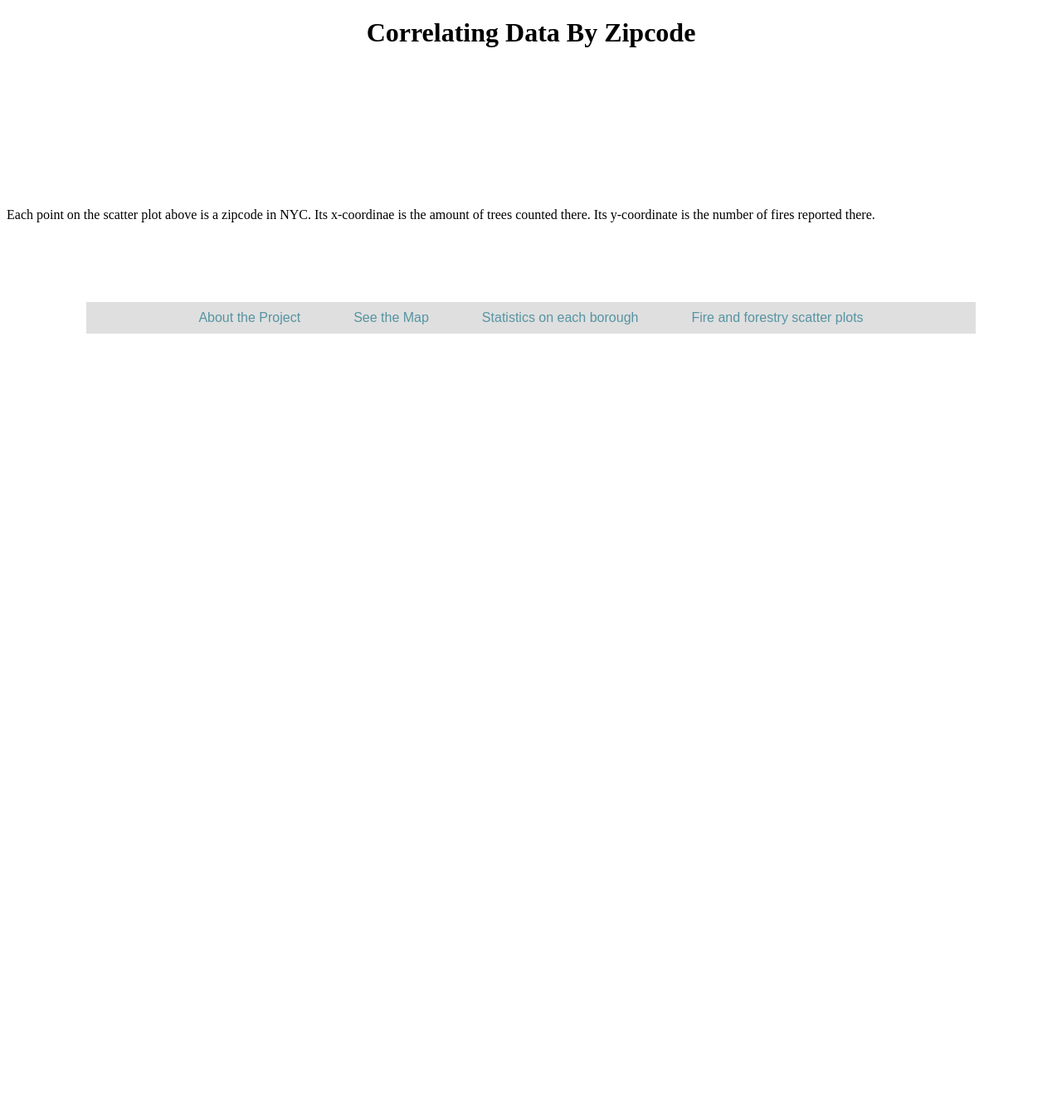
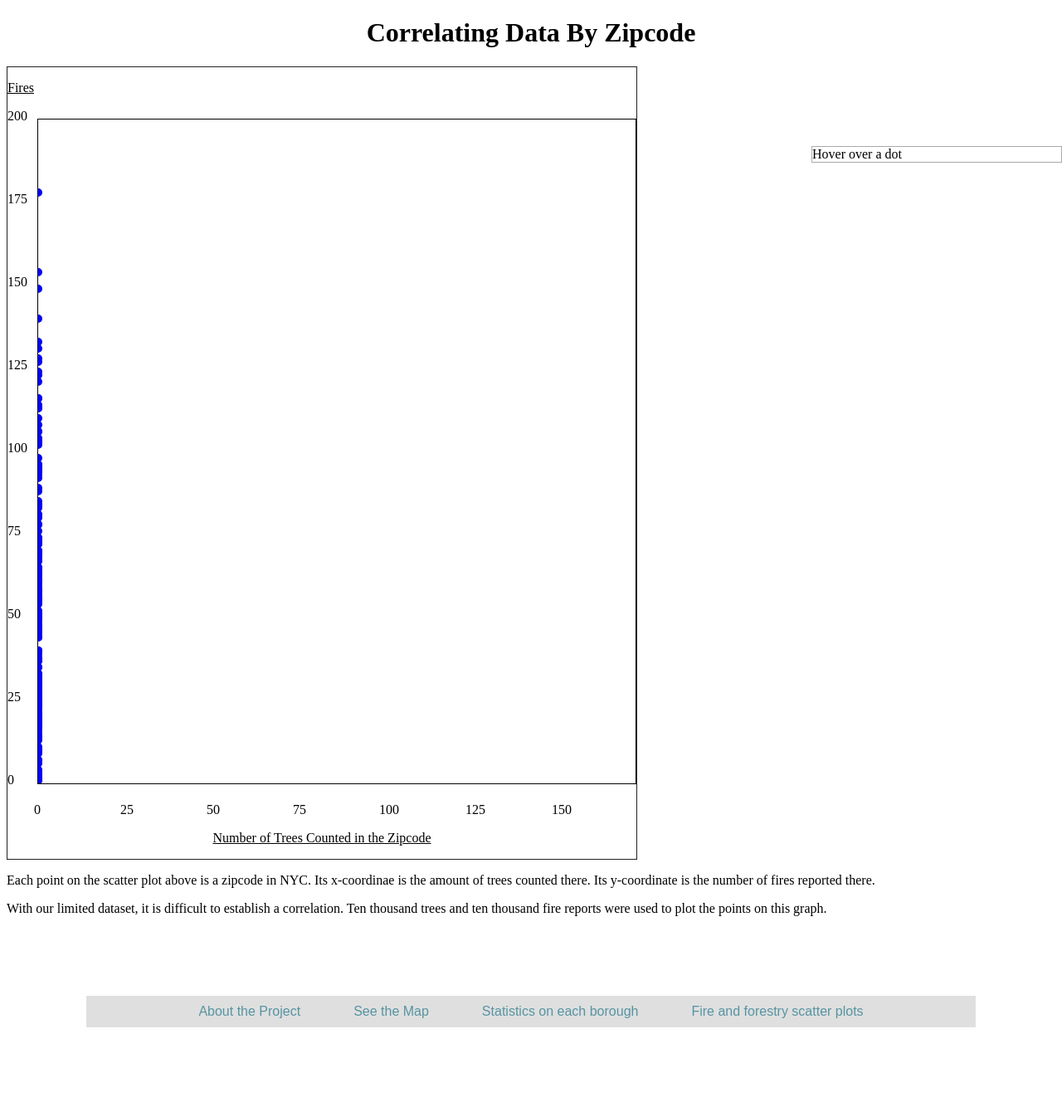
Before and after one commit to connielei-stuy/Marshmalians, a Flask app: page /charts/plot.html in a window 1280 px wide. Shown: the whole page at 83% size. Before the commit the page ends 402 px from the top, so only its background shows below. Run offline with Flask 2, Linux system fonts and the light colour scheme; parts of the project's set-up code (start-up, migrations or seed data) failed here and were passed over; some libraries are stand-ins or nearby versions.

Commit message:
created scatter plot

```diff
--- a/app.py
+++ b/app.py
@@ -38,11 +38,15 @@ def jsfile2():
 #Displays scatter plots?
 @app.route('/charts/plot.html')
 def zipcodes():
-    return render_template("zipcodes.html")
+    trees_by_zip = data.count("trees2", "zipcode")
+    fires_by_zip = data.count("fires", "ZIPCODE")
+    return render_template("zipcodes.html", trees=trees_by_zip, fires=fires_by_zip)
 
 if __name__ == "__main__":
     data.load("data/trees_1k_2015.csv", "trees")
-    data.load("data/homeless_shelters.csv", "shelters")
-    data.load("data/rat_sightings_2015.csv", "rats")
+    data.load("data/trees_10k_2015.csv", "trees2")
+    data.load("data/housefires.csv", "fires")
+    #data.load("data/homeless_shelters.csv", "shelters")
+    #data.load("data/rat_sightings_2015.csv", "rats")
     app.debug = True
     app.run()
--- a/static/layout.css
+++ b/static/layout.css
@@ -54,3 +54,14 @@ table.info tr:nth-child(odd) {background-color: #E0CABA;}/*#D4AC90;*/
 .grayBox a:hover {
     text-decoration: underline;
 }
+/* zipcodes.html */
+#zip_svg {
+    border: 1px solid black;
+}
+#tooltip {
+    position: fixed;
+    width: 300px;
+    top: 10em;
+    right: 0px;
+    border: 1px solid #aaa;
+}
--- a/templates/stats.js
+++ b/templates/stats.js
@@ -154,7 +154,7 @@ d3.select("#barChart").selectAll(".bar")
     .text(function (d) {
         return d.key;
     })
-    .transition().duration(2000)
+    .transition().delay(2000).duration(2000)
     .style("width", function(d) {
         return (10 * parseInt(d.value)) + "px";
     });
--- a/templates/zipcodes.html
+++ b/templates/zipcodes.html
@@ -6,13 +6,83 @@
     </head>
     <body>
         <h1 class="centered">Correlating Data By Zipcode</h1>
-        <svg xmlns="http://www.w3.org/2000/svg" id="svg"></svg>
+        <p id="tooltip">Hover over a dot</p>
+        <div style="display: inline-block; border: 1px solid #222;">
+            <p><u>Fires</u></p>
+            <div style="display: inline-block; width: 2em;">
+                <span style="display:block; height:100px;">200</span>
+                <span style="display:block; height:100px;">175</span>
+                <span style="display:block; height:100px;">150</span>
+                <span style="display:block; height:100px;">125</span>
+                <span style="display:block; height:100px;">100</span>
+                <span style="display:block; height:100px;">75</span>
+                <span style="display:block; height:100px;">50</span>
+                <span style="display:block; height:100px;">25</span>
+                <span style="display:block; height:100px;">0</span>
+            </div>
+            <div style="display: inline-block;">
+                <svg xmlns="http://www.w3.org/2000/svg" id="zip_svg" width="720" height="800"></svg>
+            </div>
+            <div style="margin-top: -4em;">
+                <span style="display:inline-block; width:100px; margin-left: 2em;">0</span>
+                <span style="display:inline-block; width:100px;">25</span>
+                <span style="display:inline-block; width:100px;">50</span>
+                <span style="display:inline-block; width:100px;">75</span>
+                <span style="display:inline-block; width:100px;">100</span>
+                <span style="display:inline-block; width:100px;">125</span>
+                <span style="display:inline-block; width:100px;">150</span>
+                <p class="centered"><u>Number of Trees Counted in the Zipcode</u></p>
+            </div>
+        </div>
         <p>Each point on the scatter plot above is a zipcode in NYC. Its x-coordinae is the amount of trees counted there. Its y-coordinate is the number of fires reported there.</p>
+        <p>With our limited dataset, it is difficult to establish a correlation. Ten thousand trees and ten thousand fire reports were used to plot the points on this graph.</p>
         <div class="grayBox centered">
             <a href="/">About the Project</a>
             <a href="/charts/map.html">See the Map</a>
             <a href="/charts/boroughs.html">Statistics on each borough</a>
             <a href="/charts/plot.html">Fire and forestry scatter plots</a>
         </div>
+        <script src="//cdnjs.cloudflare.com/ajax/libs/d3/4.7.2/d3.min.js"></script>
+        <script type="text/javascript">
+            var trees = {{ trees | tojson }};
+            var fires = {{ fires | tojson }};
+            var pointsObject = {};
+            for(var k in trees) {
+                pointsObject[k] = {x: trees[k], y: 0};
+            }
+            for(var k in fires) {
+                if(pointsObject[k] != undefined) {
+                    pointsObject[k].y = fires[k];
+                } else {
+                    pointsObject[k] = {x: 0, y: fires[k]};
+                }
+            }
+            var pointsList = [];
+            for(var k in pointsObject) {
+                pointsList.push({
+                    zipcode: k,
+                    x: pointsObject[k].x,
+                    y: pointsObject[k].y
+                });
+            }
+            var h = parseInt(d3.select("#zip_svg").attr("height")), w = parseInt(d3.select("#zip_svg").attr("width"));
+            var tooltip = d3.select("#tooltip");
+            var xscale = 4;
+            var yscale = 4;
+            d3.select("#zip_svg").selectAll("circle")
+                .data(pointsList).enter()
+                .append("circle")
+                .attr("cx", 0).attr("cy", 0).attr("fill", "blue").attr("r", 5)
+                .attr("title", function(d) {return d.zipcode;})
+                .on("mouseover", function() {
+                    var self = d3.select(this);
+                    self.attr("fill", "#82CAFF");
+                    tooltip.html("Trees: " + parseInt(self.attr("cx")/xscale) + "<br>Fires: " + parseInt((h - self.attr("cy"))/yscale) + "<br>Zipcode: " + self.attr("title"));
+                })
+                .on("mouseout", function() {d3.select(this).attr("fill", "blue");})
+                .transition().duration(1000)
+                .attr("cx", function(d) {return xscale * d.x;})
+                .attr("cy", function(d) {return h - yscale * d.y;});
+        </script>
     </body>
 </html>
```
